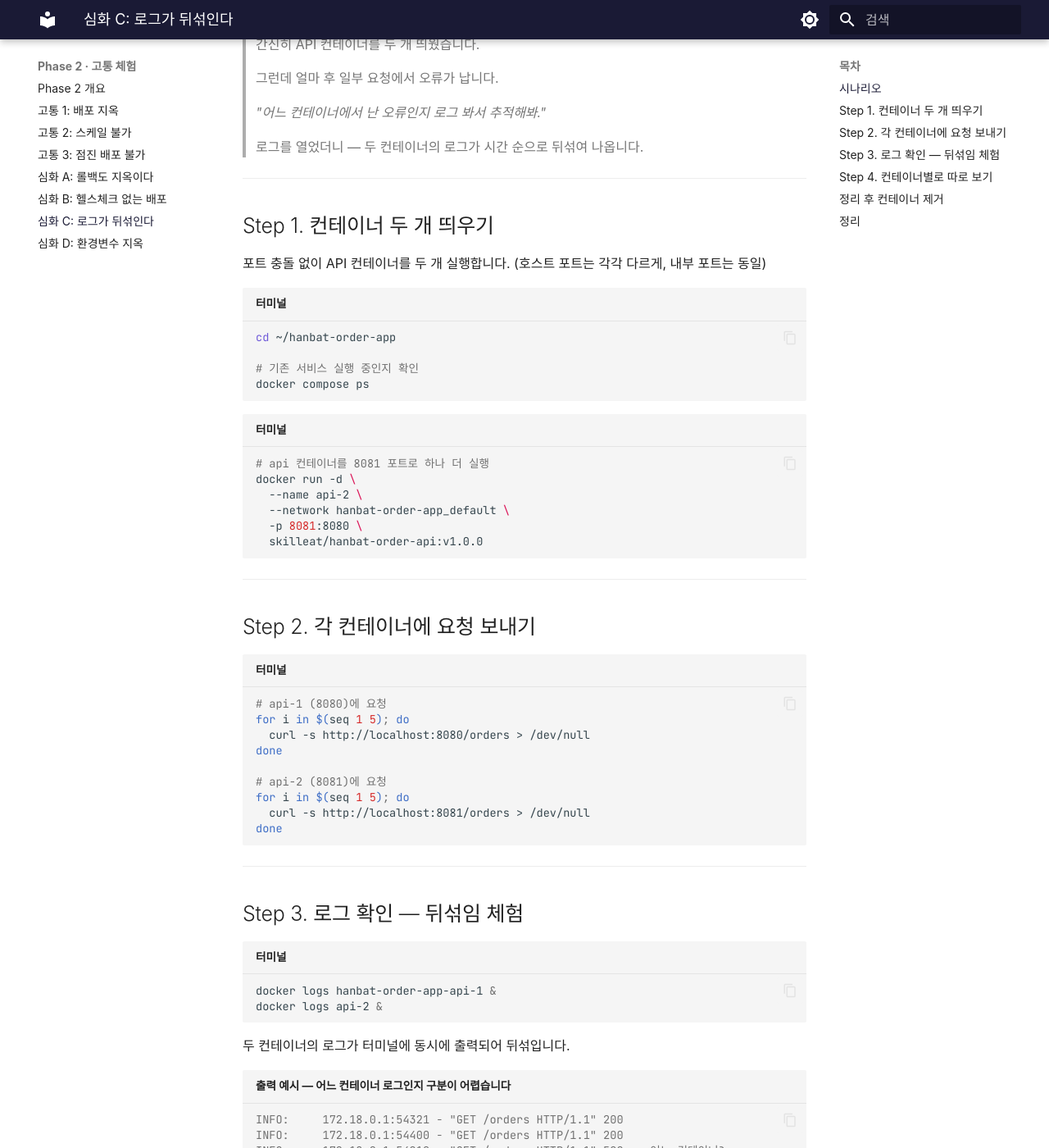
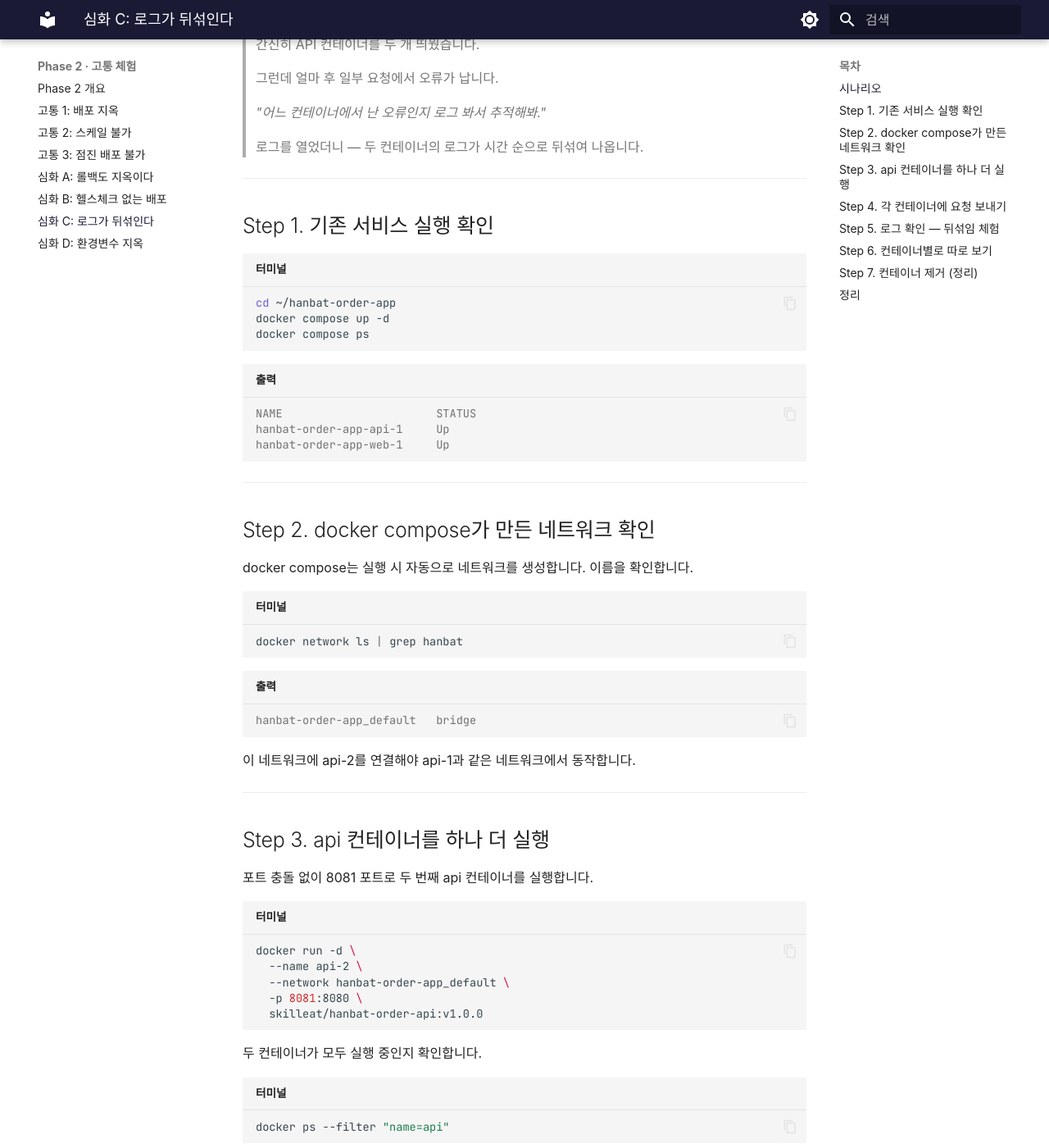
Before and after one commit to skilleat-labs/container-service-labs, an MkDocs documentation site: the page built from docs/phase-2/extra-c-log-chaos.md, in a window 1280 px wide and 1400 px high, scrolled down 298 px. Shown: the whole window at 82% size. Built offline with MkDocs 1.6.1 and Material for MkDocs 9.7.7, drawn with Linux system fonts in a browser that asks for light colours; some web fonts are replaced; some of the changed text lies outside the part shown.

Commit message:
fix: extra-c 네트워크 확인 및 컨테이너 생성 과정 누락 보완
Co-Authored-By: Claude Sonnet 4.6 <noreply@anthropic.com>

````diff
--- a/docs/phase-2/extra-c-log-chaos.md
+++ b/docs/phase-2/extra-c-log-chaos.md
@@ -15,20 +15,43 @@
 
 ---
 
-## Step 1. 컨테이너 두 개 띄우기
-
-포트 충돌 없이 API 컨테이너를 두 개 실행합니다.
-(호스트 포트는 각각 다르게, 내부 포트는 동일)
+## Step 1. 기존 서비스 실행 확인
 
 ```bash title="터미널"
 cd ~/hanbat-order-app
-
-# 기존 서비스 실행 중인지 확인
+docker compose up -d
 docker compose ps
 ```
 
+```console title="출력"
+NAME                       STATUS
+hanbat-order-app-api-1     Up
+hanbat-order-app-web-1     Up
+```
+
+---
+
+## Step 2. docker compose가 만든 네트워크 확인
+
+docker compose는 실행 시 자동으로 네트워크를 생성합니다. 이름을 확인합니다.
+
 ```bash title="터미널"
-# api 컨테이너를 8081 포트로 하나 더 실행
+docker network ls | grep hanbat
+```
+
+```console title="출력"
+hanbat-order-app_default   bridge
+```
+
+이 네트워크에 api-2를 연결해야 api-1과 같은 네트워크에서 동작합니다.
+
+---
+
+## Step 3. api 컨테이너를 하나 더 실행
+
+포트 충돌 없이 8081 포트로 두 번째 api 컨테이너를 실행합니다.
+
+```bash title="터미널"
 docker run -d \
   --name api-2 \
   --network hanbat-order-app_default \
@@ -36,9 +59,21 @@ docker run -d \
   skilleat/hanbat-order-api:v1.0.0
 ```
 
+두 컨테이너가 모두 실행 중인지 확인합니다.
+
+```bash title="터미널"
+docker ps --filter "name=api"
+```
+
+```console title="출력"
+NAMES                      PORTS
+hanbat-order-app-api-1     0.0.0.0:8080->8080/tcp
+api-2                      0.0.0.0:8081->8080/tcp
+```
+
 ---
 
-## Step 2. 각 컨테이너에 요청 보내기
+## Step 4. 각 컨테이너에 요청 보내기
 
 ```bash title="터미널"
 # api-1 (8080)에 요청
@@ -54,7 +89,7 @@ done
 
 ---
 
-## Step 3. 로그 확인 — 뒤섞임 체험
+## Step 5. 로그 확인 — 뒤섞임 체험
 
 ```bash title="터미널"
 docker logs hanbat-order-app-api-1 &
@@ -75,7 +110,7 @@ INFO:     172.18.0.1:54610 - "GET /orders HTTP/1.1" 200
 
 ---
 
-## Step 4. 컨테이너별로 따로 보기
+## Step 6. 컨테이너별로 따로 보기
 
 그나마 컨테이너 이름을 지정하면 분리해서 볼 수 있습니다.
 
@@ -103,7 +138,7 @@ docker logs api-2
 
 ---
 
-## 정리 후 컨테이너 제거
+## Step 7. 컨테이너 제거 (정리)
 
 ```bash title="터미널"
 docker rm -f api-2
````
